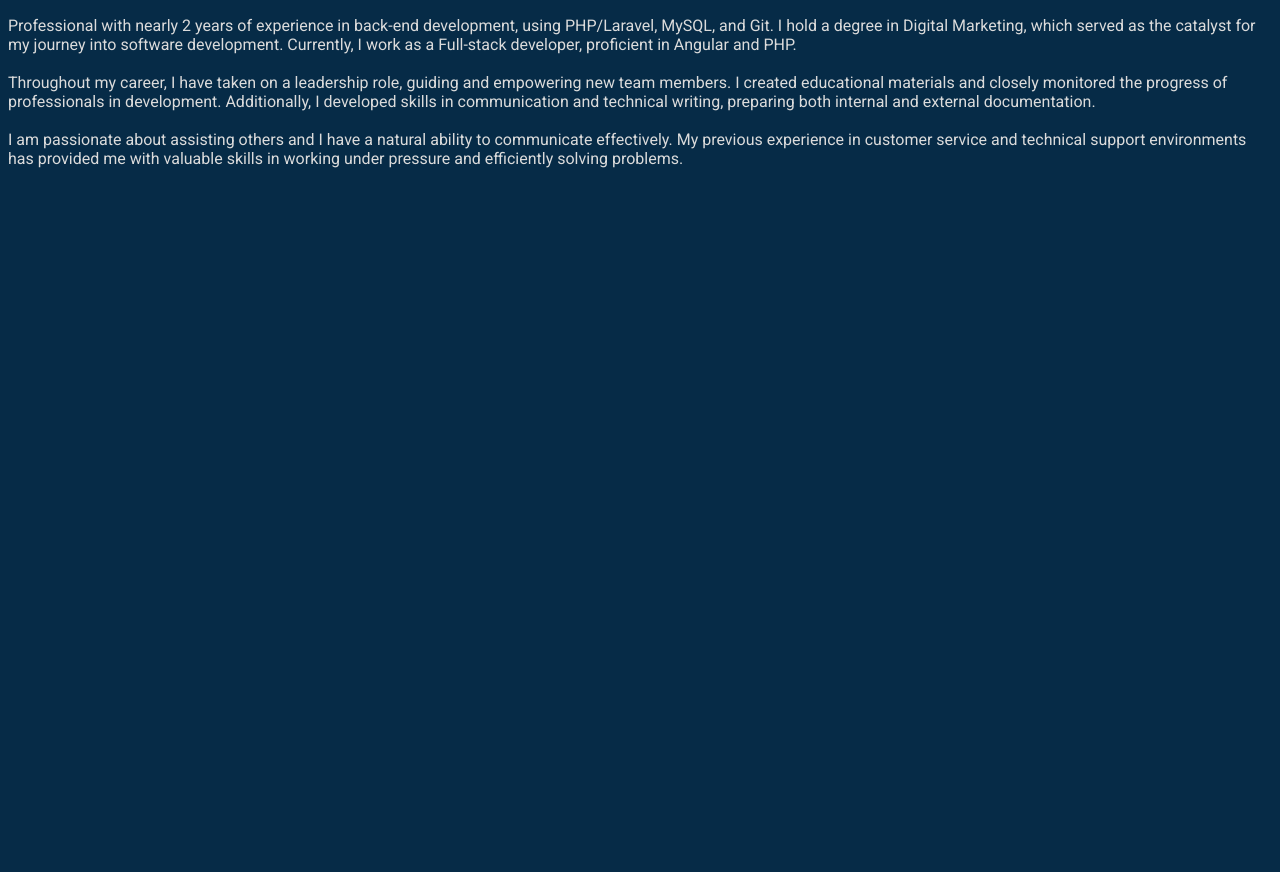
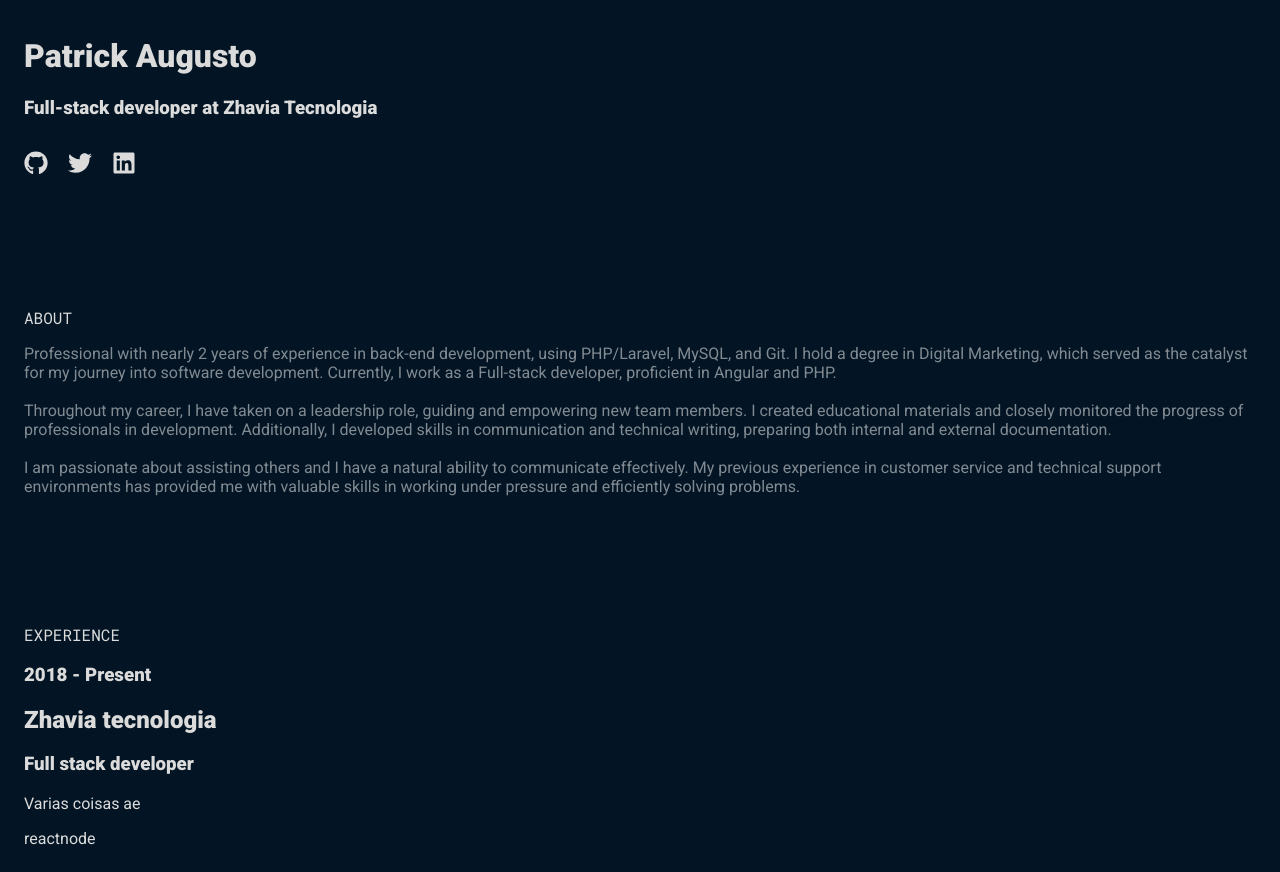
Before and after one commit to trickaugusto/portifolio-next, a Next.js app: page / in a window 1280 px wide. Before the commit the page ends 800 px from the top, so only its background shows below. Built offline with nearby package versions, Linux system fonts and the light colour scheme.

Commit message:
update components

```diff
--- a/package.json
+++ b/package.json
@@ -13,6 +13,7 @@
     "eslint-config-next": "13.4.12",
     "next": "13.4.12",
     "react": "18.2.0",
-    "react-dom": "18.2.0"
+    "react-dom": "18.2.0",
+    "react-icons": "^4.10.1"
   }
 }
--- a/src/components/About/index.js
+++ b/src/components/About/index.js
@@ -1,6 +1,16 @@
+import { Roboto_Mono } from 'next/font/google'
+import styles from './styles.module.css'
+
+const roboto = Roboto_Mono({
+  weight: ['400'],
+  subsets: ['latin'],
+})
+
 export default function About() {
     return (
-        <p>
+        <>
+            <h2 className={`${roboto.className} ${styles.title}`}>ABOUT</h2>
+            <p className={styles.contentText}>
                 Professional with nearly 2 years of experience in back-end development, using PHP/Laravel, MySQL, and Git. I hold a degree in Digital Marketing, which served as the catalyst for my journey into software development. Currently, I work as a Full-stack developer, proficient in Angular and PHP.
                 <br />
                 <br />
@@ -9,5 +19,6 @@
                 <br />
                 I am passionate about assisting others and I have a natural ability to communicate effectively. My previous experience in customer service and technical support environments has provided me with valuable skills in working under pressure and efficiently solving problems.
             </p>
+        </>
     );
 }
--- /dev/null
+++ b/src/components/About/styles.module.css
@@ -0,0 +1,7 @@
+.title {
+    font-size: medium;
+}
+
+.contentText {
+    color: rgba(255, 255, 255, 0.5); /* O último valor (0.5) representa a opacidade */
+}
--- a/src/components/Header/index.js
+++ b/src/components/Header/index.js
@@ -1,8 +1,23 @@
+import styles from './styles.module.css';
+import { FaGithub, FaTwitter, FaLinkedin } from 'react-icons/fa';
+
 export default function Header() {
     return (
-        <div>
-            <h1>Patrick Augusto</h1>
-            <h3>Full-stack developer at Zhavia Tecnologia</h3>
+        <div className={styles.header}>
+            <h1 className={styles.title}>Patrick Augusto</h1>
+            <h3 className={styles.subtitle}>Full-stack developer at Zhavia Tecnologia</h3>
+
+            <div className={styles.socialIcons}>
+                <a href="https://github.com/trickaugusto" target="_blank" rel="noopener noreferrer">
+                    <FaGithub size={24} />
+                </a>
+                <a href="https://twitter.com/trickaugusto2" target="_blank" rel="noopener noreferrer">
+                    <FaTwitter size={24} />
+                </a>
+                <a href="https://www.linkedin.com/in/trickaugusto/" target="_blank" rel="noopener noreferrer">
+                    <FaLinkedin size={24} />
+                </a>
+            </div>
         </div>
-    )
+    );
 }
--- /dev/null
+++ b/src/components/Header/styles.module.css
@@ -0,0 +1,25 @@
+/* styles.module.css */
+.header {
+  margin-bottom: 8rem; /* 32px em rem */
+}
+
+.title {
+  font-weight: 700;
+}
+
+.subtitle {
+  font-weight: 600;
+}
+
+.socialIcons {
+  margin-top: 2rem; /* 32px em rem */
+}
+
+.socialIcons > a {
+  margin-right: 1.25rem; /* 20px em rem */
+}
+
+/* Estilos para telas grandes (largura maior que 1024px) */
+@media (min-width: 1024px) {
+
+}
--- a/src/pages/_app.js
+++ b/src/pages/_app.js
@@ -2,7 +2,7 @@
 import '@/styles/globals.css'
 
 const roboto = Roboto({
-  weight: '400',
+  weight: ['100', '400', '500', '900'],
   subsets: ['latin'],
 })
 
--- a/src/pages/index.js
+++ b/src/pages/index.js
@@ -1,7 +1,27 @@
-import About from '../components/About'
+import Header from '@/components/Header'
+import About from '@/components/About'
+import Experience from '@/components/Experience'
+import { Roboto_Mono } from 'next/font/google'
+
+const roboto = Roboto_Mono({
+  weight: ['400'],
+  subsets: ['latin'],
+})
 
 export default function Home() {
   return (
-    <About/>
+    <>
+      <Header />
+      <About/>
+
+      <h2 className={`${roboto.className} title-experience`}>EXPERIENCE</h2>
+      <Experience
+        years={'2018 - Present'}
+        title={'Zhavia tecnologia'}
+        subtitle={'Full stack developer'}
+        description={'Varias coisas ae'}
+        technologies={['react', 'node']}
+      />
+    </>
   )
 }
--- a/src/styles/globals.css
+++ b/src/styles/globals.css
@@ -1,4 +1,14 @@
 * {
-  background-color: #062B47;
+  background-color: #031524;
   color: #DBDBDB;
 }
+
+html {
+  margin: 1rem;
+  font-size: 16px;
+}
+
+.title-experience {
+  font-size: medium;
+  margin-top: 8rem;
+}
```
Also changed, not shown: src/components/Experience/styles.module.css (added), 1 other file (tests, documents, lock files or other folders). Lines whose indentation alone changed are shown as unchanged.
